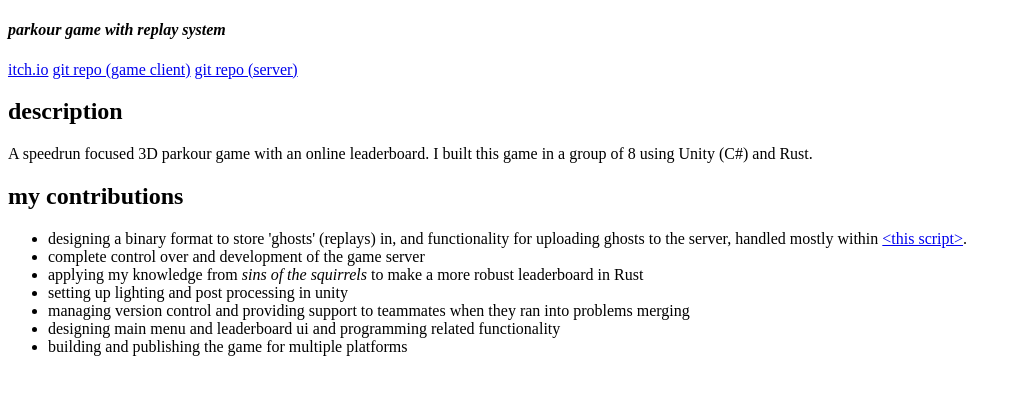
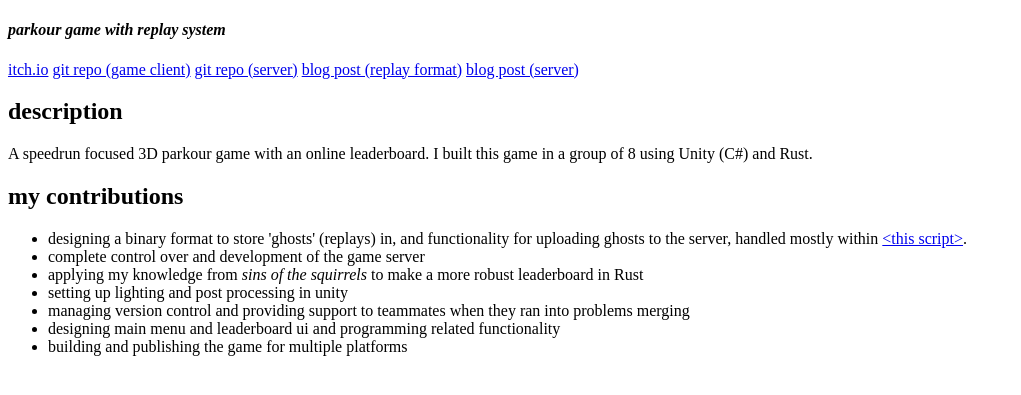
Before and after one commit to quagsirus/catpowered.net, a Django app: template templates/me/projects/dont-miss-the-bell.html in a window 1280 px wide. Shown: the top 395 px of the page, without its empty margins (0-1021 px from the left). Run offline with Django 4.2, Linux system fonts and the light colour scheme; the template is opened without the code that fills it, so the values that code supplies are empty; some libraries are stand-ins or nearby versions.

Commit message:
add dmtb blog posts

```diff
--- a/templates/me/projects/dont-miss-the-bell.html
+++ b/templates/me/projects/dont-miss-the-bell.html
@@ -14,6 +14,8 @@
         <a href="https://catpowered.itch.io/dont-miss-the-bell">itch.io</a>
         <a href="https://github.com/DontMissTheBell/DontMissTheBell">git repo (game client)</a>
         <a href="https://github.com/DontMissTheBell/dmtb_server">git repo (server)</a>
+        <a href="https://blog.catpowered.net/posts/creating-a-binary-format-for-game-replay-data/">blog post (replay format)</a>
+        <a href="https://blog.catpowered.net/posts/dmtb-rust-game-server/">blog post (server)</a>
         <br />
         <h2>description</h2>
         <p>A speedrun focused 3D parkour game with an online leaderboard. I built this game in a group of 8 using Unity (C#) and Rust.</p>
```
